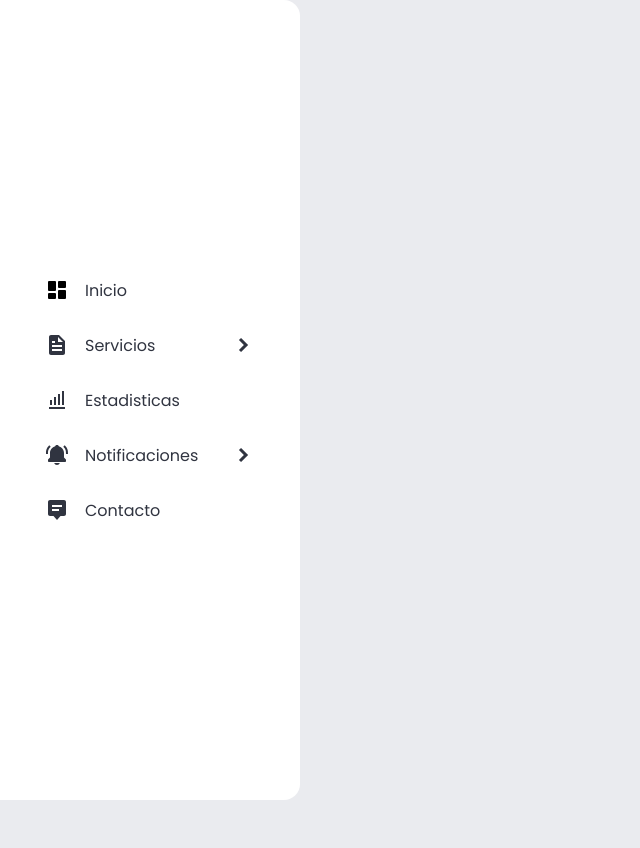
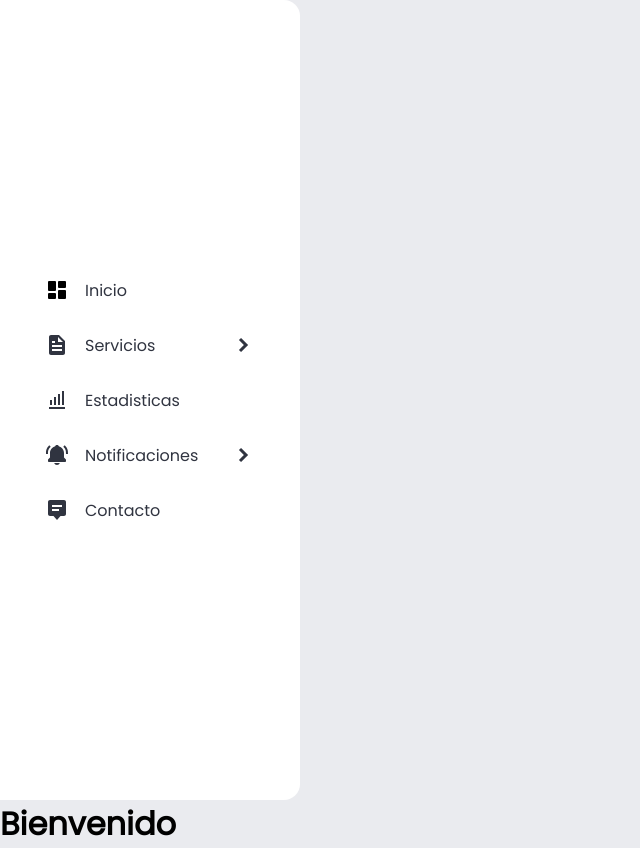
Before and after one commit to juanAndino/Prueba, a website built with webpack: page src/index.html in a window 1280 px wide. Shown: the whole page, without its empty margins (0-640 px from the left). Before the commit the page ends 800 px from the top, so only its background shows below. Built offline with nearby package versions, Linux system fonts and the light colour scheme.

Commit message:
Update index.html

```diff
--- a/src/index.html
+++ b/src/index.html
@@ -76,6 +76,6 @@
             </ul>
         </nav>
     </header>
-
+    <h1>Bienvenido<h1>
 </body>
 </html>
```
